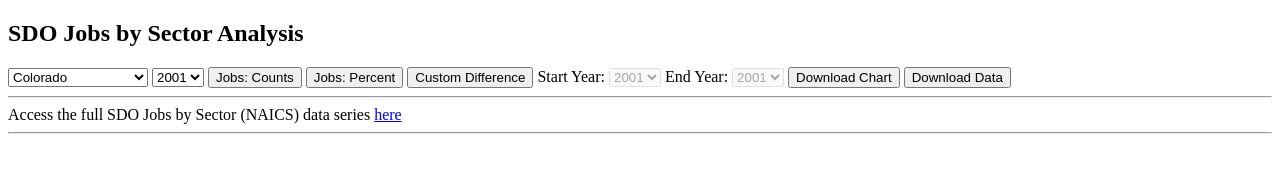
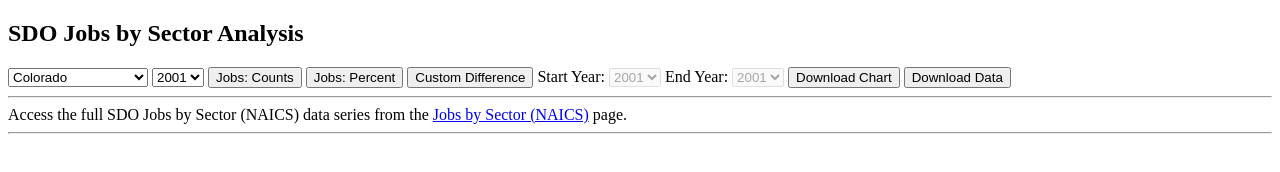
Before and after one commit to ColoradoDemography/Jobs_by_sector_chart, a plain HTML site: page index.html in a window 1280 px wide. Drawn offline with nearby package versions, Linux system fonts and the light colour scheme; no server answers.

Commit message:
Add files via upload

```diff
--- a/index.html
+++ b/index.html
@@ -39,7 +39,7 @@
  </form>
 
 <hr>
-Access the full SDO Jobs by Sector (NAICS) data series <a href="https://demography.dola.colorado.gov/economy-labor-force/data/jobs-by-sector/#jobs-by-sector-naics" target="_blank"> here</a>
+Access the full SDO Jobs by Sector (NAICS) data series from the <a href="https://demography.dola.colorado.gov/economy-labor-force/data/jobs-by-sector/#jobs-by-sector-naics" target="_blank">Jobs by Sector (NAICS)</a> page.
 <hr>
 </div>
 
```
